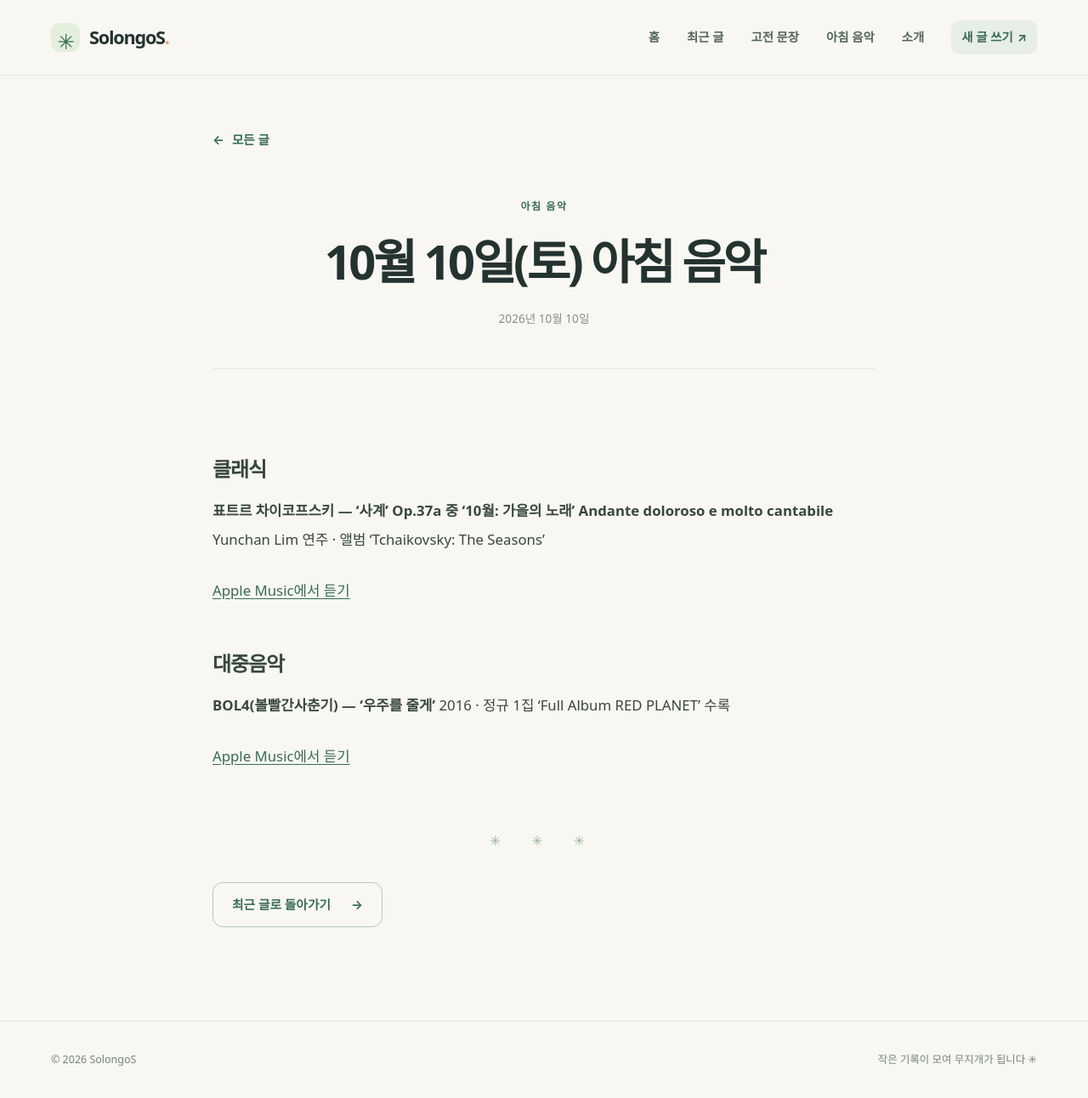
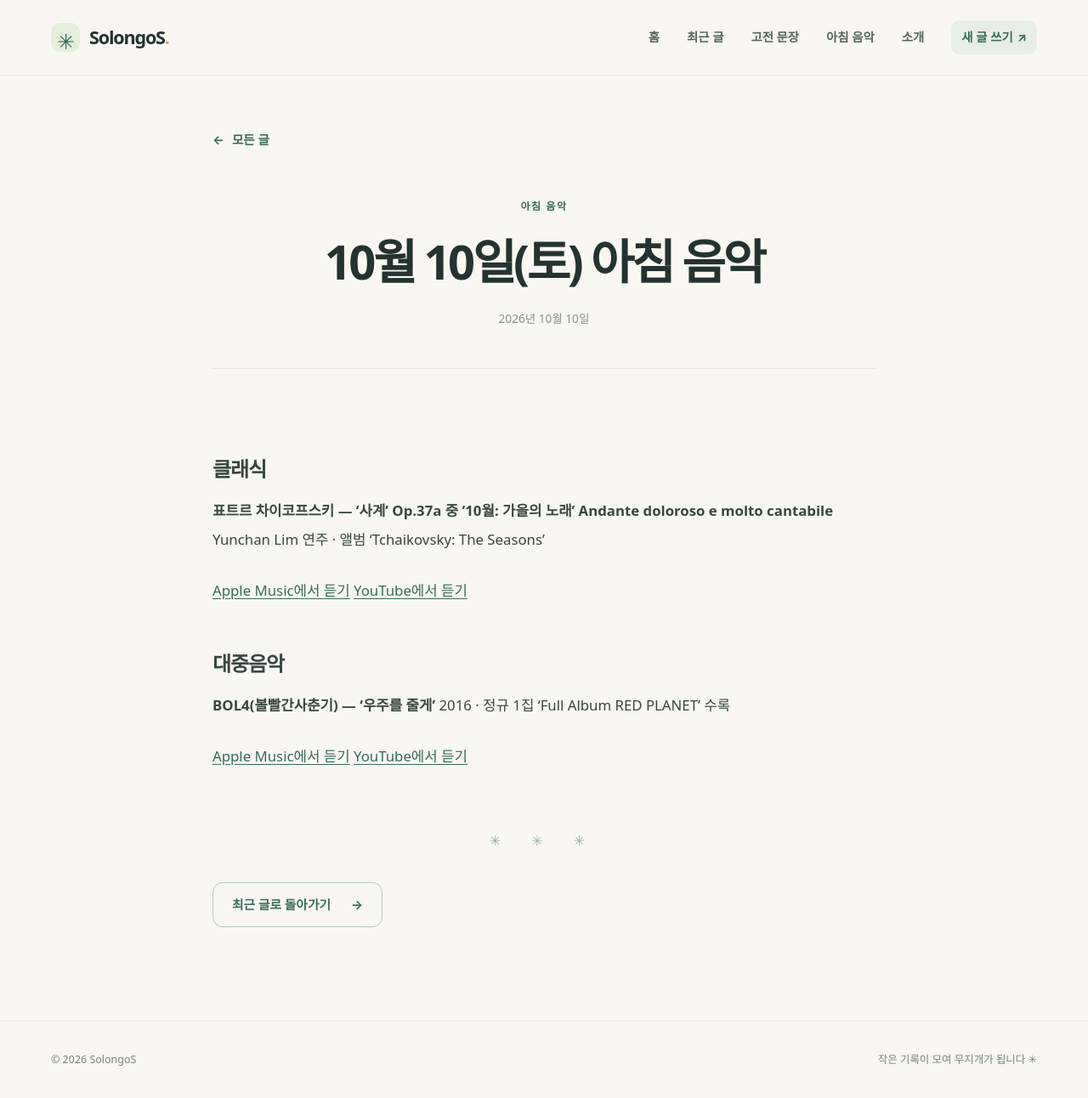
Before and after one commit to solongos7/solongos7.github.io, a Jekyll site: the page built from _posts/2026-10-10-music.md, in a window 1280 px wide. Shown: the whole page at 85% size. Built offline with Jekyll 4.4.1, drawn with Linux system fonts in a browser that asks for light colours.

Commit message:
아침 음악: 2026-10-10 YouTube 링크 추가

```diff
--- a/_posts/2026-10-10-music.md
+++ b/_posts/2026-10-10-music.md
@@ -12,6 +12,7 @@ description: "10월 10일 출근길 음악 추천 — 클래식 1곡, 대중음
 Yunchan Lim 연주 · 앨범 'Tchaikovsky: The Seasons'
 
 [Apple Music에서 듣기](https://music.apple.com/us/album/the-seasons-op-37a-x-october-autumn-song-andante/1817499875?i=1817500090&uo=4)
+[YouTube에서 듣기](https://www.youtube.com/watch?v=oh0wuy7HvgQ)
 
 ## 대중음악
 
@@ -19,3 +20,4 @@ Yunchan Lim 연주 · 앨범 'Tchaikovsky: The Seasons'
 2016 · 정규 1집 'Full Album RED PLANET' 수록
 
 [Apple Music에서 듣기](https://music.apple.com/us/album/우주를-줄게/1695481792?i=1695481793&uo=4)
+[YouTube에서 듣기](https://www.youtube.com/watch?v=9U8uA702xrE)
```
